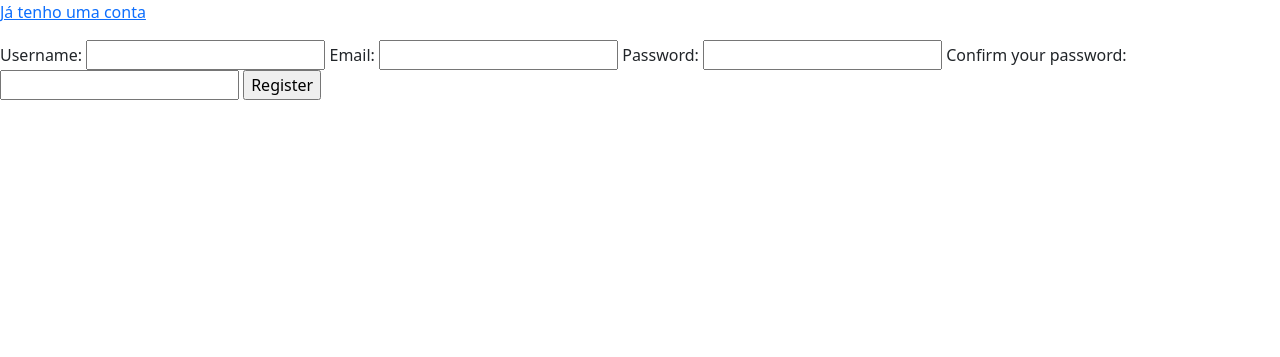
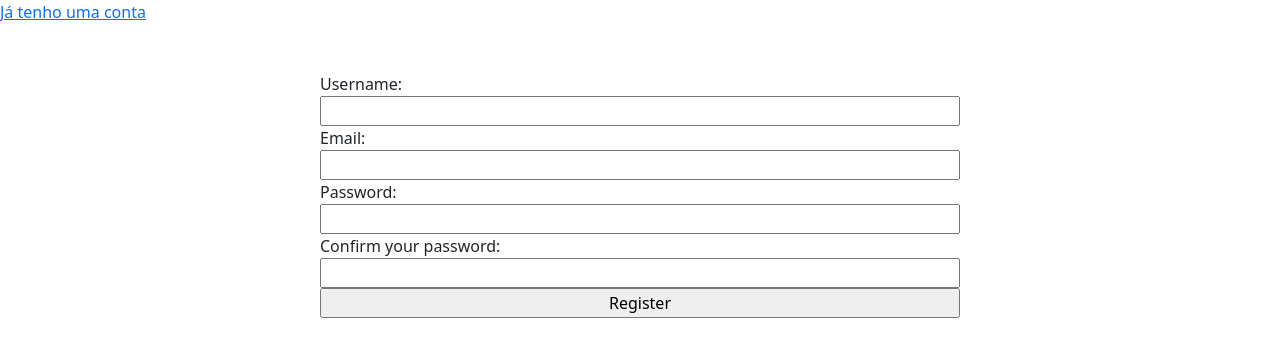
Before and after one commit to xlurio/gee, a Python web app: template app/templates/register.html in a window 1280 px wide. Shown: the top 357 px of the page. Run offline with Jinja, Linux system fonts and the light colour scheme; the template is opened without the code that fills it, so the values that code supplies are empty.

Commit message:
feat: improving UI

```diff
--- a/app/static/css/components/form.css
+++ b/app/static/css/components/form.css
@@ -1,6 +1,12 @@
 .form-container {
     display: flex;
     flex-direction: column;
+    justify-content: center;
     align-items: center;
-    justify-content: center;
 }
+
+.form {
+    display: flex;
+    flex-direction: column;
+    padding: 2rem 25vw;
+}
--- a/app/static/js/map.js
+++ b/app/static/js/map.js
@@ -66,7 +66,7 @@ function renderPlaceInfo(place) {
   placeInfo.style.height = "20vh";
   placeInfo.innerHTML = `
       <div class="place-image-container">
-        <img src="${place.image}" alt="${place.name}" />
+        <img class="place-image" src="${place.image}" alt="${place.name}" />
       </div>
       <div class="place-info">
         <h3>${place.name}</h3>
@@ -123,7 +123,7 @@ async function renderMapWithInCoords(coords) {
     clearTimeout(searchPlacesTimeout);
     searchPlacesTimeout = setTimeout(async () => {
       await showPlacesForCurrentCoords(map.getBounds());
-    }, 5);
+    }, 120);
   });
 
   try {
--- a/app/templates/create-place.html
+++ b/app/templates/create-place.html
@@ -5,9 +5,9 @@
   integrity="sha384-rbsA2VBKQhggwzxH7pPCaAqO46MgnOM80zW1RWuH61DGLwZJEdK2Kadq2F9CUG65"
   crossorigin="anonymous"
 />
-<link href="{{ url_for('static', path='/css/form.css') }}" rel="stylesheet" />
-<div class="form-container">
-  <form id="place-form" method="post" action="">
+<link href="{{ url_for('static', path='/css/components/form.css') }}" rel="stylesheet" />
+<div>
+  <form id="place-form" class="form" method="post" action="">
     <p id="form-error"></p>
     <label for="place_image">Image: </label>
     <input type="file" name="place_image" id="place_image" />
--- a/app/templates/login.html
+++ b/app/templates/login.html
@@ -5,9 +5,9 @@
   integrity="sha384-rbsA2VBKQhggwzxH7pPCaAqO46MgnOM80zW1RWuH61DGLwZJEdK2Kadq2F9CUG65"
   crossorigin="anonymous"
 />
-<link href="{{ url_for('static', path='/css/form.css') }}" rel="stylesheet" />
-<div class="form-container">
-  <form id="login-form" method="post" action="">
+<link href="{{ url_for('static', path='/css/components/form.css') }}" rel="stylesheet" />
+<div>
+  <form id="login-form" class="form" method="post" action="">
     <p id="form-error"></p>
     <label for="username">Username: </label>
     <input type="text" name="username" id="username" required />
--- a/app/templates/register.html
+++ b/app/templates/register.html
@@ -5,13 +5,18 @@
   integrity="sha384-rbsA2VBKQhggwzxH7pPCaAqO46MgnOM80zW1RWuH61DGLwZJEdK2Kadq2F9CUG65"
   crossorigin="anonymous"
 />
+<link
+  href="{{ url_for('static', path='/css/components/form.css') }}"
+  rel="stylesheet"
+/>
+<div>
   <a href="{{ url_for('display_login_page') }}">Já tenho uma conta</a>
-<form id="register-form" method="post" action="">
+  <form id="register-form" class="form" method="post" action="">
     <p id="form-error"></p>
     <label for="username">Username: </label>
     <input type="text" name="username" id="username" required />
     <label for="email">Email: </label>
-  <input type="email" name="email" id="email" required/>
+    <input type="email" name="email" id="email" required />
     <label for="password">Password: </label>
     <input type="password" name="password" id="password" required />
     <label for="password_confirmation">Confirm your password: </label>
@@ -23,6 +28,7 @@
     />
     <input type="submit" value="Register" />
   </form>
+</div>
 <script
   src="https://cdn.jsdelivr.net/npm/bootstrap@5.2.3/dist/js/bootstrap.bundle.min.js"
   integrity="sha384-kenU1KFdBIe4zVF0s0G1M5b4hcpxyD9F7jL+jjXkk+Q2h455rYXK/7HAuoJl+0I4"
```
Also changed, not shown: app/static/css/pages/map.css (+8 -0 lines), app/static/uploads/place_image_20_47482837-b08c-4c4c-a507-76b6ee30ae4e.JPEG (added), app/static/uploads/place_image_21_72a0b0cb-587f-4440-a1c9-b6cb71ccae90.PNG (added), app/static/uploads/place_image_22_8097f486-a2cc-4c61-82c3-30a0437f8c1e.JPEG (added), app/static/uploads/place_image_23_fcb70af4-3480-47c8-bc36-13595756f9f3.JPEG (added), 1 other file. Lines whose indentation alone changed are shown as unchanged.
